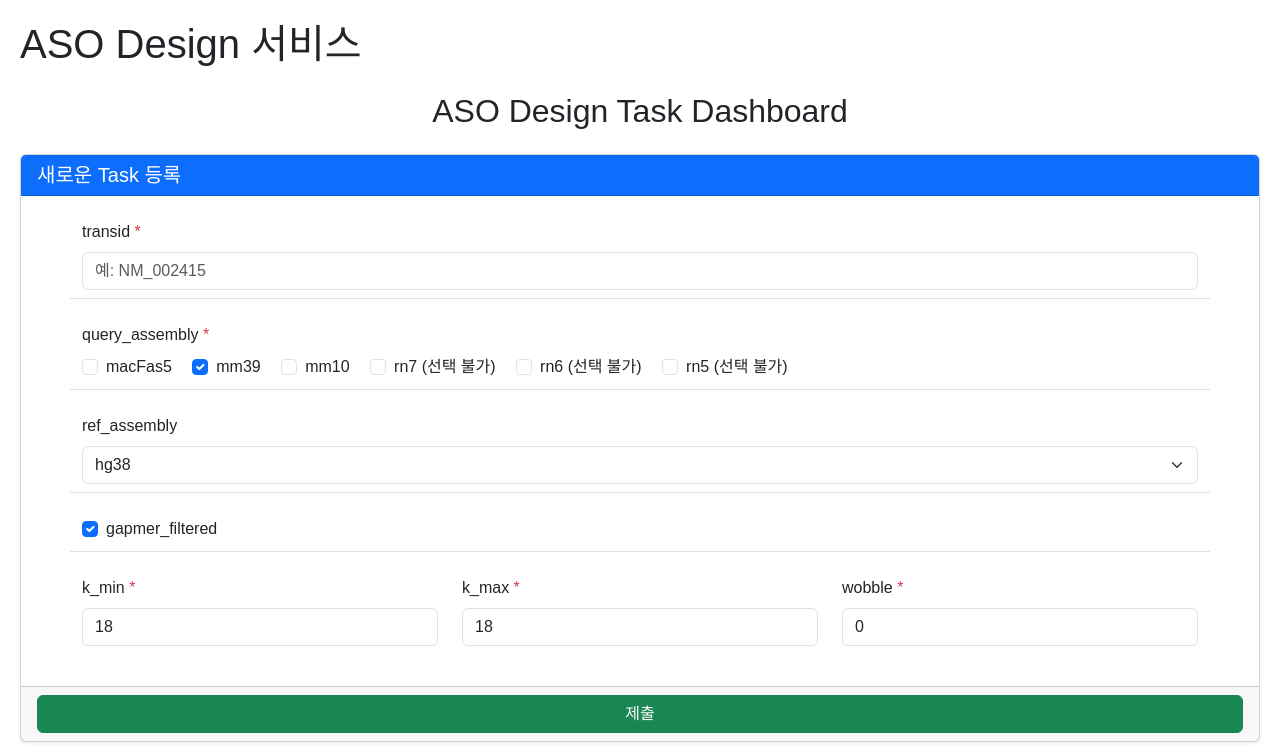
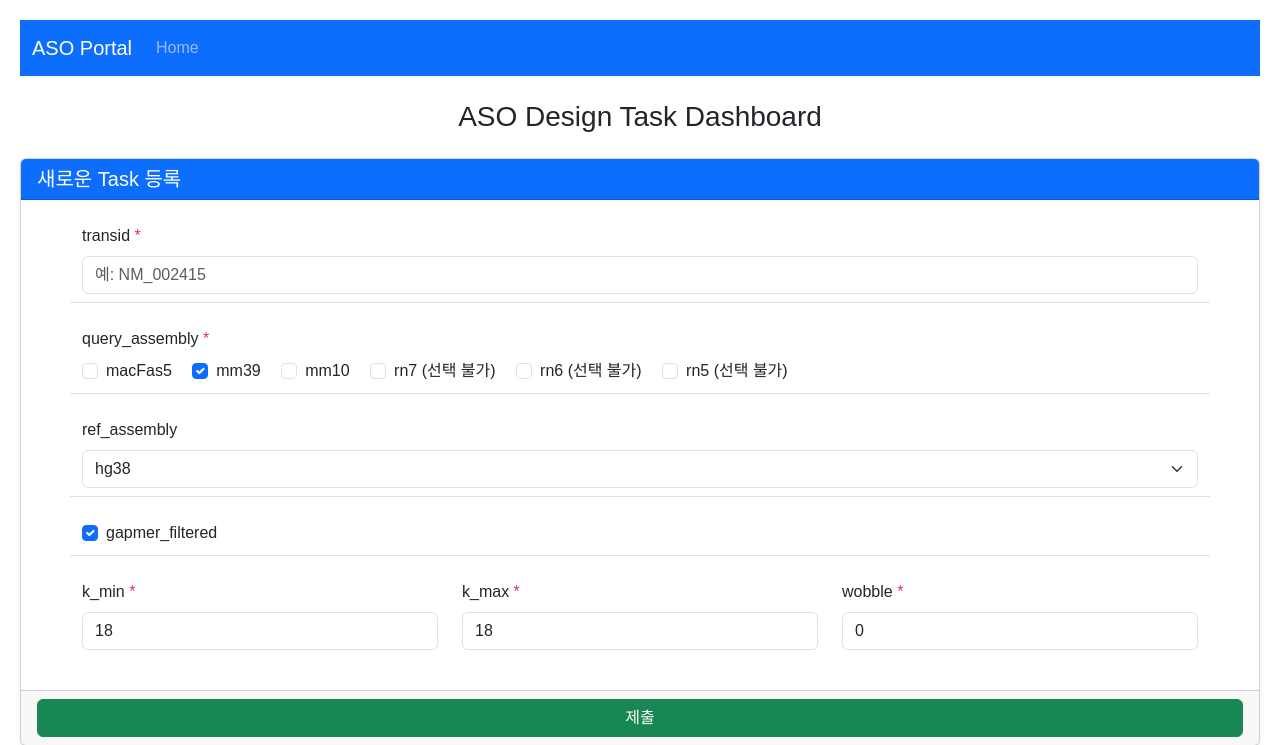
Before and after one commit to Planet-KIM/asoview, a Flask app: page /tasks in a window 1280 px wide. Shown: the top 745 px of the page. Run offline with Flask 3, Linux system fonts and the light colour scheme; some libraries are stand-ins or nearby versions.

Commit message:
[fix] fix the navbar

```diff
--- a/app/templates/base.html
+++ b/app/templates/base.html
@@ -18,7 +18,26 @@
   </style>
 </head>
 <body>
-  <h1>ASO Design 서비스</h1>
+<!-- ─────────── Navbar (배경 파랑, 글자 하양) ─────────── -->
+<nav class="navbar navbar-expand-lg navbar-dark bg-primary mb-4">
+  <div class="container-fluid">
+    <a class="navbar-brand" href="#">ASO Portal</a>
+    <button class="navbar-toggler" type="button" data-bs-toggle="collapse" data-bs-target="#navbarSupportedContent"
+            aria-controls="navbarSupportedContent" aria-expanded="false" aria-label="Toggle navigation">
+      <span class="navbar-toggler-icon"></span>
+    </button>
+    <div class="collapse navbar-collapse" id="navbarSupportedContent">
+      <ul class="navbar-nav me-auto mb-2 mb-lg-0">
+        <li class="nav-item">
+          <a class="nav-link" href="http://143.248.208.160:4042/" target="_blank">Home</a>
+        </li>
+        <!-- 필요 시 다른 메뉴 항목 추가 가능 -->
+      </ul>
+    </div>
+  </div>
+</nav>
+  <!-- ──────────────────────────────────── -->
+  <!--<h1>A</h1>-->
   {% block content %}{% endblock %}
 </body>
 {% block scripts %}{% endblock %}
--- a/app/views/ui/templates/tasks.html
+++ b/app/views/ui/templates/tasks.html
@@ -21,9 +21,9 @@
 </style>
  <link href="https://cdn.jsdelivr.net/npm/bootstrap@5.3.6/dist/css/bootstrap.min.css" rel="stylesheet">
 {% endblock %}
-{% block title %}Task Dashboard{% endblock %}
+{% block title %}{% endblock %}
 {% block content %}
-<h2 class="text-center my-4">ASO Design Task Dashboard</h2>
+<h3 class="text-center my-4">ASO Design Task Dashboard</h3>
 
 {# flash 메시지 영역 (알림으로 표시) #}
 {% with messages = get_flashed_messages(with_categories=true) %}
```
